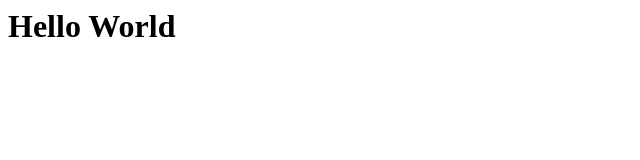
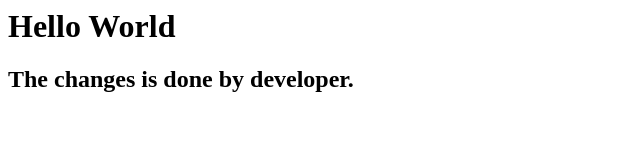
Before and after one commit to neerajsinghnegi/gitexample, a plain HTML site: page index.html in a window 1280 px wide. Shown: the whole page, without its empty margins (0-640 px from the left). Drawn offline with Linux system fonts and the light colour scheme.

Commit message:
added the line

```diff
--- a/index.html
+++ b/index.html
@@ -1 +1,2 @@
 <h1>Hello World</h1>
+<h2>The changes is done by developer.</h2>
```
